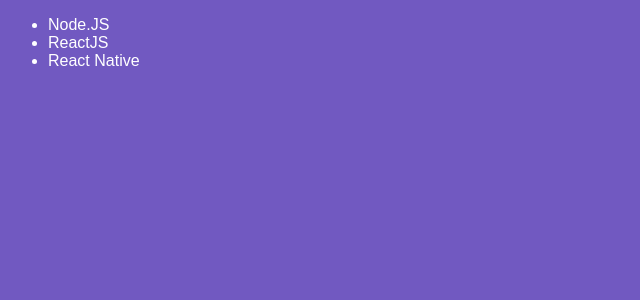
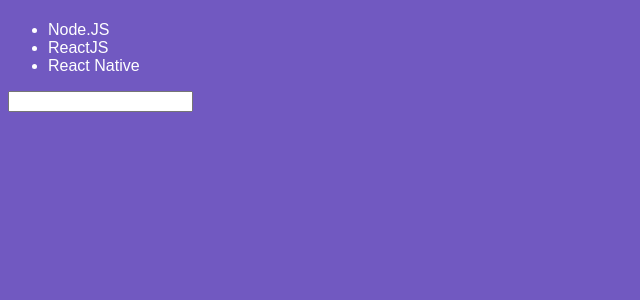
Before and after one commit to cassioate/React-Config-Inicial, a React app: page / in a window 1280 px wide. Shown: the top 300 px of the page, without its empty margins (0-640 px from the left). Built offline with nearby package versions, Linux system fonts and the light colour scheme.

Commit message:
Utilizando arrow function para modificar o state de newTech e exibir ele na TAG <H1> do React

```diff
--- a/src/components/TechList.js
+++ b/src/components/TechList.js
@@ -3,6 +3,7 @@
 class TechList extends Component {
 
     state = {
+        newTech: '',
         techs: [
             'Node.JS',
             'ReactJS',
@@ -10,13 +11,20 @@
         ]
     }
 
+    handleInputChange = e => {
+        this.setState({ newTech: e.target.value })
+    }
+
     render() {
        return (
-        <ul>
-            <li>Node.JS</li>
-            <li>ReactJS</li>
-            <li>React Native</li>
-        </ul>
+        <>
+            <h1>{this.state.newTech}</h1>
+            <ul>
+                {this.state.techs.map(tech => <li key={tech}>{tech}</li>)}
+            </ul>
+            <input type="text" onChange={this.handleInputChange}></input>
+        </>
+
        )
     }
 }
```
